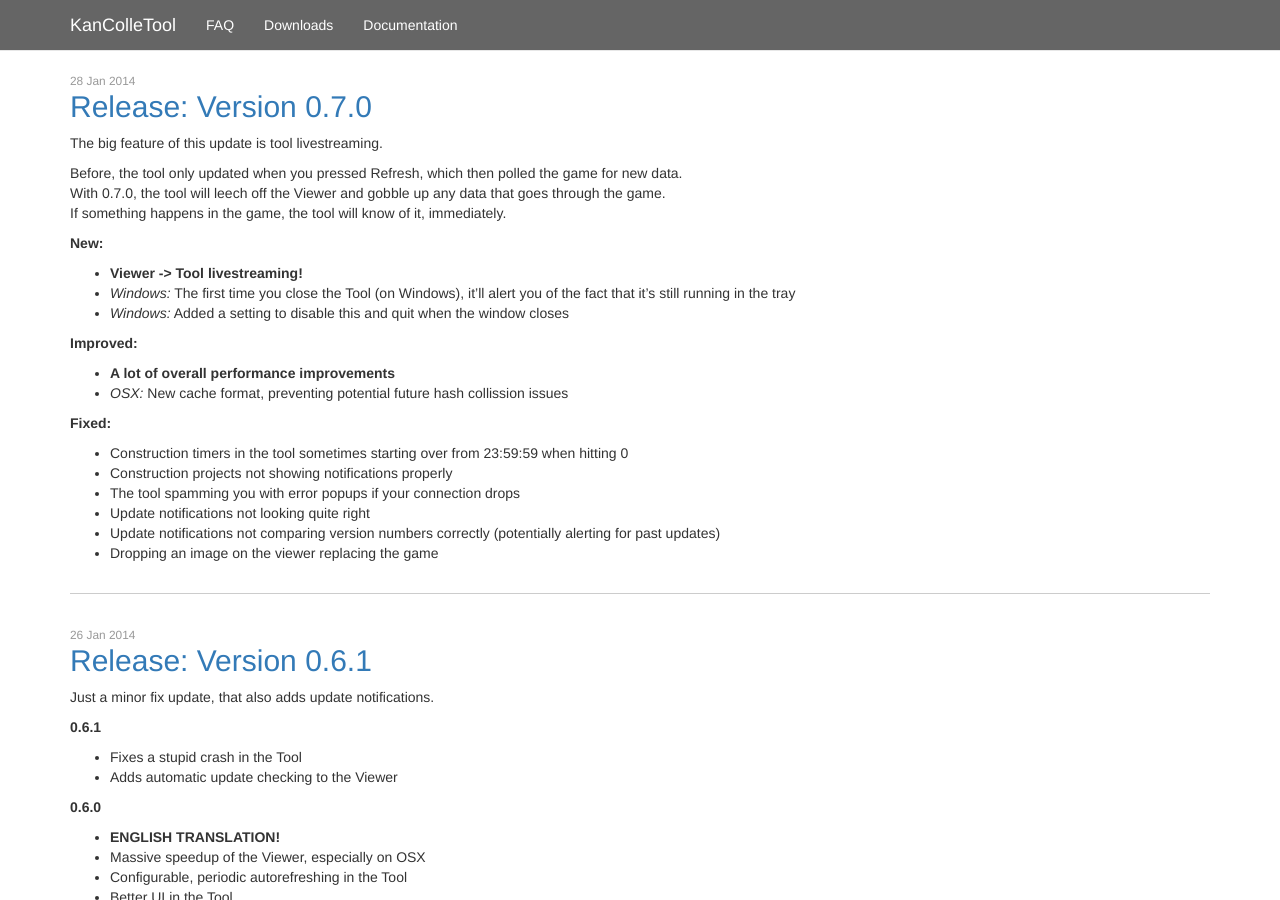
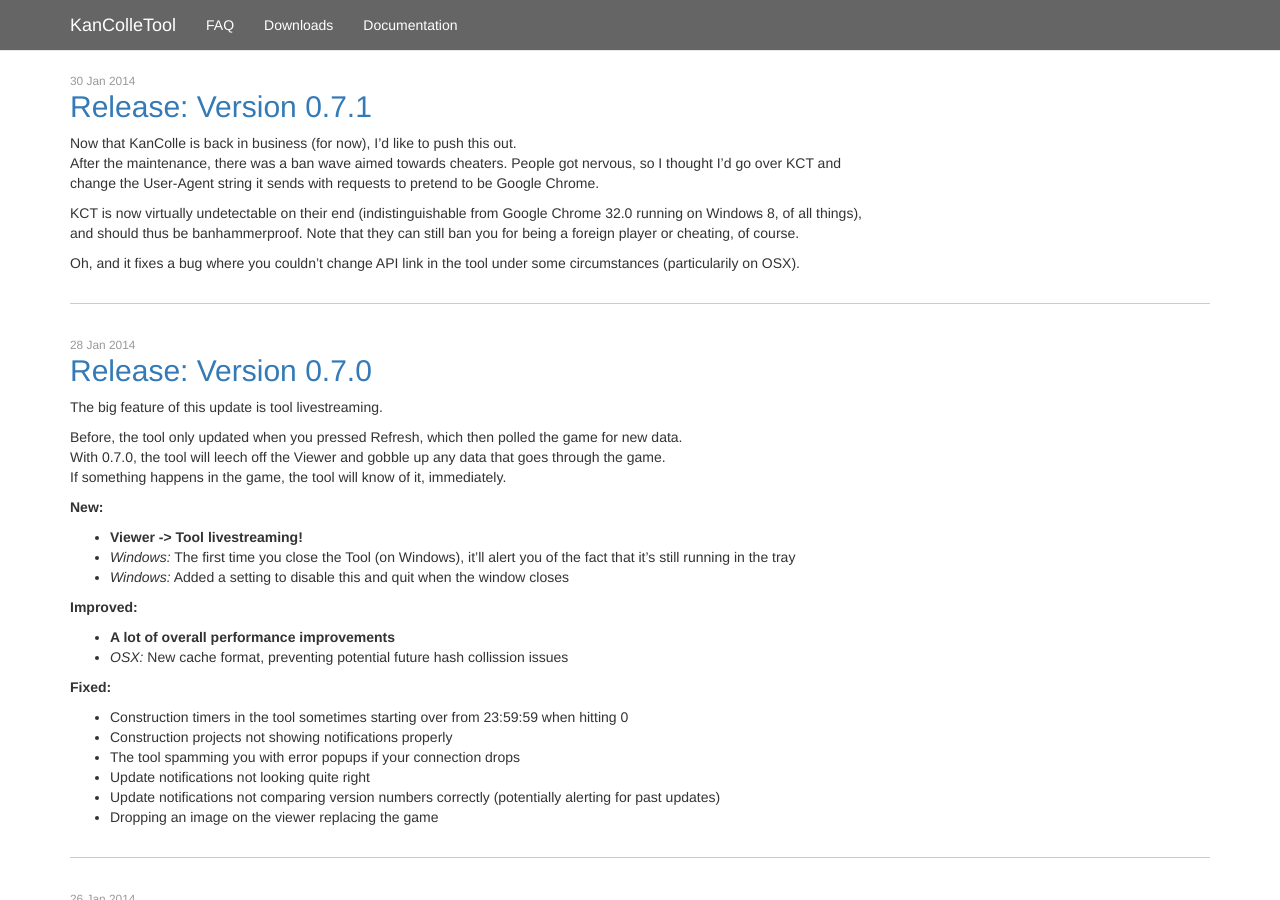
Before and after one commit to KanColleTool/kancolletool.github.io, a Jekyll site: the page built from index.html, in a window 1280 px wide and 900 px high. Built offline with Jekyll 4.4.1, drawn with Linux system fonts in a browser that asks for light colours; nearby versions of some CDN libraries; Markdown is read by kramdown in place of the engine named in the settings.

```diff
--- a/_data/downloads.yml
+++ b/_data/downloads.yml
@@ -1,4 +1,8 @@
 ---
+-
+  version: 0.7.1
+  data: 2014-01-30
+  commit: 174d2ffd8be6f97fab42eff5fa4fb48345003f0b
 -
   version: 0.7.0
   data: 2014-01-28
--- /dev/null
+++ b/_posts/2014-01-30-version-0.7.1.md
@@ -0,0 +1,13 @@
+---
+layout: post
+title:  "Release: Version 0.7.1"
+date:   2014-01-30 19:27:00
+categories: kancolletool releases
+---
+
+Now that KanColle is back in business (for now), I'd like to push this out.
+After the maintenance, there was a ban wave aimed towards cheaters. People got nervous, so I thought I'd go over KCT and change the User-Agent string it sends with requests to pretend to be Google Chrome.
+
+KCT is now virtually undetectable on their end (indistinguishable from Google Chrome 32.0 running on Windows 8, of all things), and should thus be banhammerproof. Note that they can still ban you for being a foreign player or cheating, of course.
+
+Oh, and it fixes a bug where you couldn't change API link in the tool under some circumstances (particularily on OSX).
```
Also changed, not shown: 1 other file.
